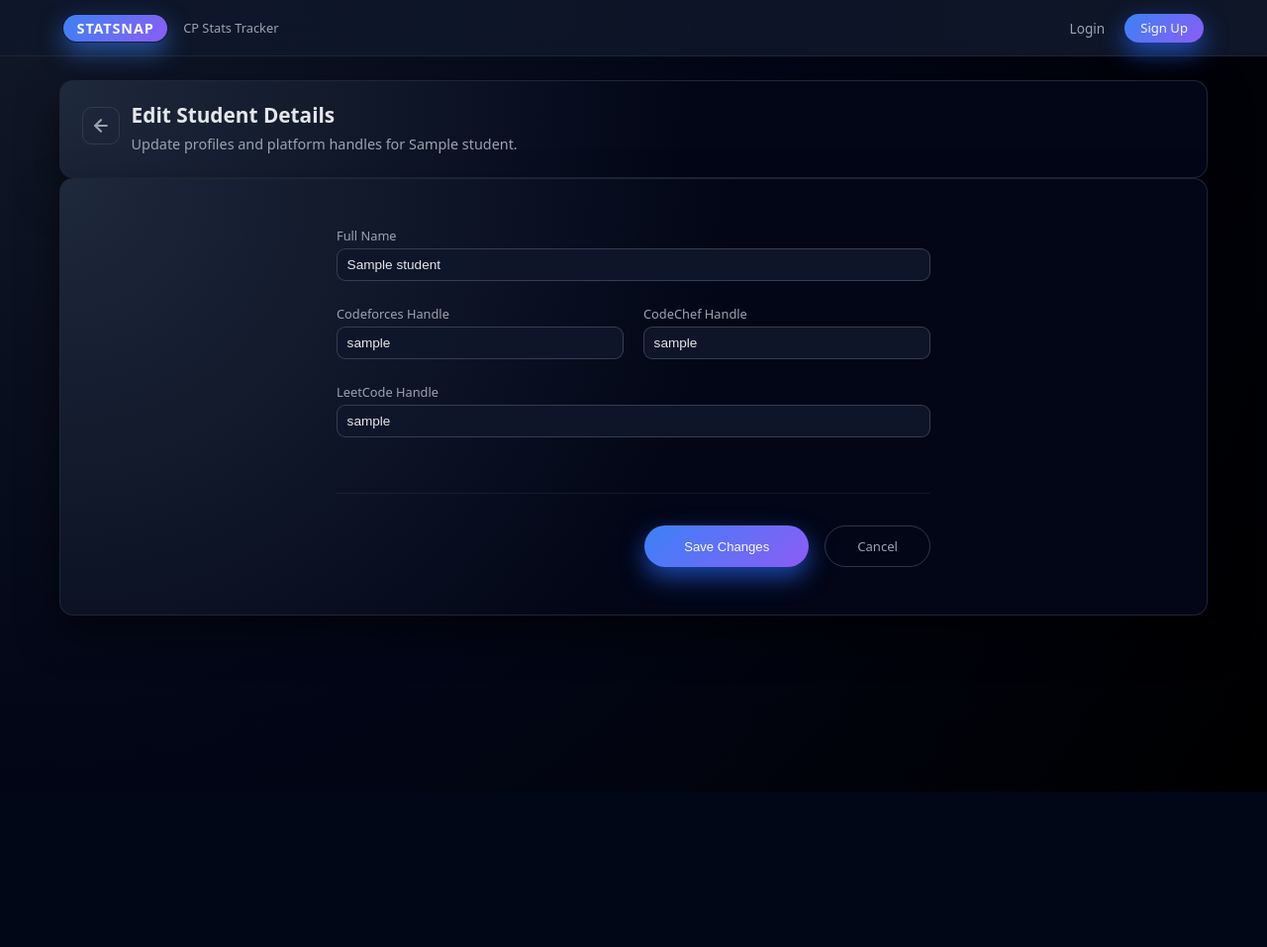
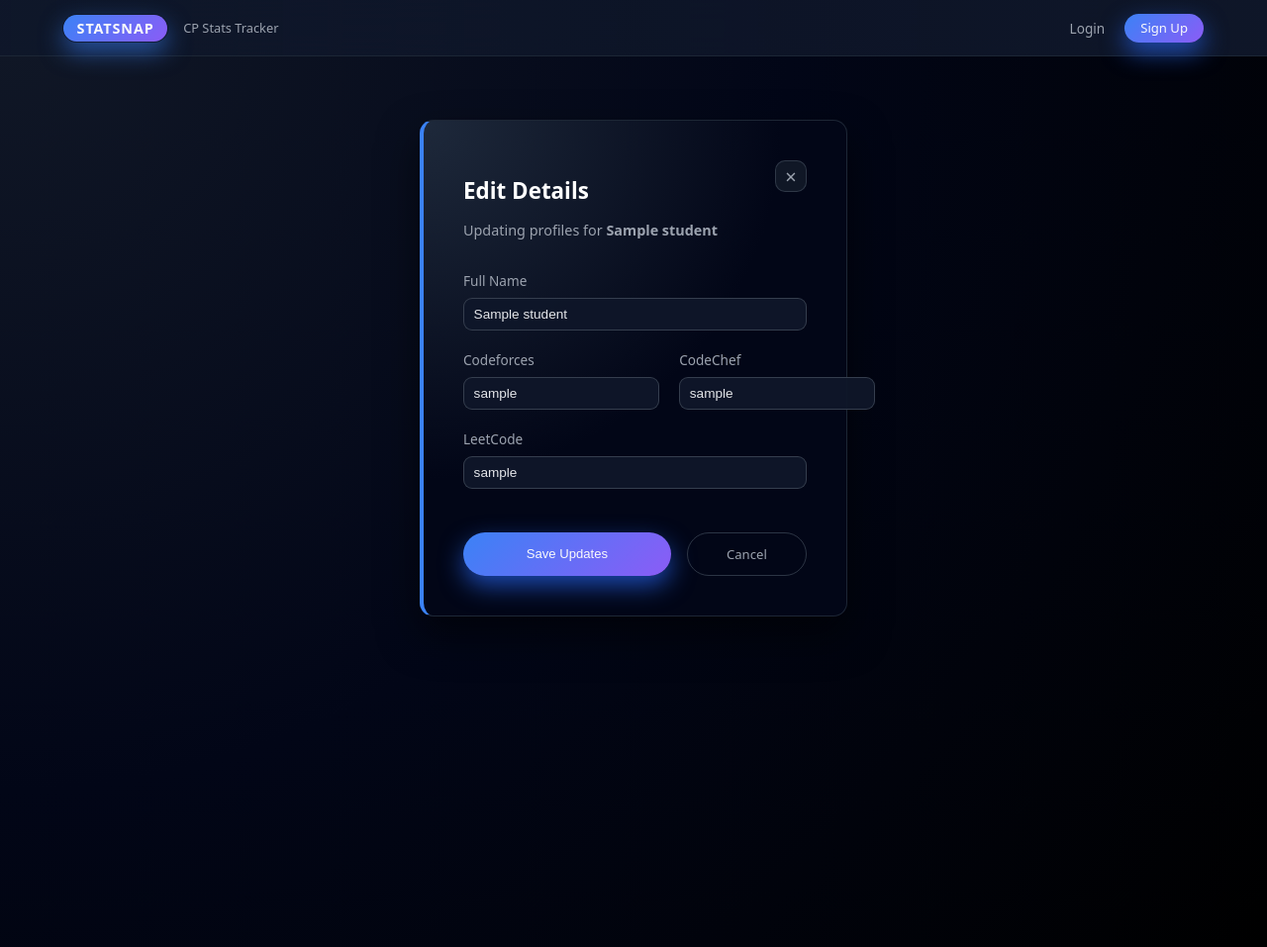
Before and after one commit to pranavperiyasamy41/StatSnap, a FastAPI app: template templates/edit_student.html in a window 1280 px wide. Shown: the whole page at 99% size. Before the commit the page ends 800 px from the top, so only its background shows below. Run offline with FastAPI, Linux system fonts and the light colour scheme; the template is opened without the code that fills it: most values are stand-ins (such as "Sample title", 1, 10 or a date in 2020).

Commit message:
style: redesign edit student UI into a premium notification-style centered card

```diff
--- a/templates/edit_student.html
+++ b/templates/edit_student.html
@@ -1,51 +1,52 @@
 {% extends "base.html" %}
 
-{% block title %}Edit Student · {{ student.name }} | StatSnap{% endblock %}
+{% block title %}Edit · {{ student.name }}{% endblock %}
 
 {% block content %}
-<section class="panel">
-  <header class="panel-header-row">
-    <div class="header-with-back">
-      <a href="{{ url_for('student_dashboard', student_id=student.id) }}" class="btn btn-ghost btn-icon" title="Back to Dashboard">
-        <svg xmlns="http://www.w3.org/2000/svg" width="24" height="24" viewBox="0 0 24 24" fill="none" stroke="currentColor" stroke-width="2.5" stroke-linecap="round" stroke-linejoin="round"><line x1="19" y1="12" x2="5" y2="12"></line><polyline points="12 19 5 12 12 5"></polyline></svg>
-      </a>
-      <div>
-        <h1 class="panel-title">Edit Student Details</h1>
-        <p class="panel-subtitle">Update profiles and platform handles for {{ student.name }}.</p>
+<div class="auth-container" style="min-height: calc(100vh - 100px);">
+    <div class="auth-panel" style="max-width: 550px; border-left: 4px solid var(--accent); position: relative;">
+        <!-- Compact Header -->
+        <div style="display: flex; justify-content: space-between; align-items: flex-start; margin-bottom: 2rem;">
+            <div style="text-align: left;">
+                <h1 class="auth-title" style="font-size: 1.4rem;">Edit Details</h1>
+                <p class="auth-subtitle" style="margin-bottom: 0;">Updating profiles for <strong>{{ student.name }}</strong></p>
+            </div>
+            <a href="{{ url_for('student_dashboard', student_id=student.id) }}" class="modal-close" style="text-decoration: none;">&times;</a>
+        </div>
+
+        {% if error %}
+        <div class="auth-error-box">
+            {{ error }}
+        </div>
+        {% endif %}
+
+        <form method="post" action="{{ url_for('edit_student', student_id=student.id) }}" class="auth-form">
+            <div class="auth-input-group">
+                <label>Full Name</label>
+                <input type="text" name="name" value="{{ student.name }}" required class="input" placeholder="e.g. John Doe">
+            </div>
+
+            <div class="input-group-row">
+                <div class="auth-input-group">
+                    <label>Codeforces</label>
+                    <input type="text" name="cf_handle" value="{{ student.cf_handle or '' }}" class="input" placeholder="handle">
+                </div>
+                <div class="auth-input-group">
+                    <label>CodeChef</label>
+                    <input type="text" name="cc_handle" value="{{ student.cc_handle or '' }}" class="input" placeholder="handle">
                 </div>
             </div>
-  </header>
-</section>
 
-<section class="panel" style="padding: 3rem 2.5rem;">
-  <form method="post" action="{{ url_for('edit_student', student_id=student.id) }}" class="form-vertical" style="max-width: 600px; margin: 0 auto;">
-
-    <label class="form-label">
-        <span>Full Name</span>
-        <input type="text" name="name" value="{{ student.name }}" required class="input" placeholder="Enter student name" />
-    </label>
-
-    <div class="input-group-row">
-        <label class="form-label">
-            <span>Codeforces Handle</span>
-            <input type="text" name="cf_handle" value="{{ student.cf_handle or '' }}" class="input" placeholder="cf_username" />
-        </label>
-
-        <label class="form-label">
-            <span>CodeChef Handle</span>
-            <input type="text" name="cc_handle" value="{{ student.cc_handle or '' }}" class="input" placeholder="cc_username" />
-        </label>
+            <div class="auth-input-group">
+                <label>LeetCode</label>
+                <input type="text" name="lc_handle" value="{{ student.lc_handle or '' }}" class="input" placeholder="username">
             </div>
 
-    <label class="form-label">
-        <span>LeetCode Handle</span>
-        <input type="text" name="lc_handle" value="{{ student.lc_handle or '' }}" class="input" placeholder="lc_username" />
-    </label>
-
-    <div class="form-actions" style="margin-top: 2rem; padding-top: 2rem; border-top: 1px solid rgba(55, 65, 81, 0.3); gap: 1rem;">
-      <button type="submit" class="btn btn-primary" style="padding: 0.7rem 2.5rem;">Save Changes</button>
-      <a href="{{ url_for('student_dashboard', student_id=student.id) }}" class="btn btn-ghost" style="padding: 0.7rem 2rem;">Cancel</a>
+            <div style="margin-top: 1.5rem; display: flex; gap: 1rem;">
+                <button type="submit" class="btn btn-primary" style="flex: 2; height: 44px;">Save Updates</button>
+                <a href="{{ url_for('student_dashboard', student_id=student.id) }}" class="btn btn-ghost" style="flex: 1; height: 44px; display: flex; align-items: center; justify-content: center;">Cancel</a>
             </div>
         </form>
-</section>
+    </div>
+</div>
 {% endblock %}
```
Lines whose indentation alone changed are shown as unchanged.
